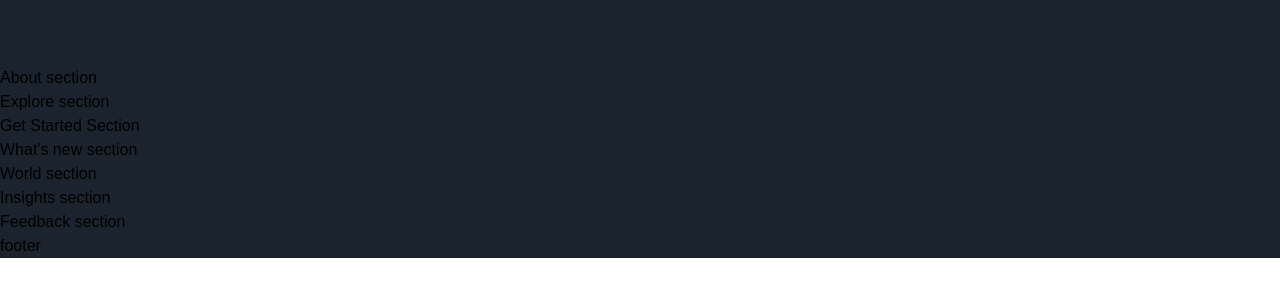
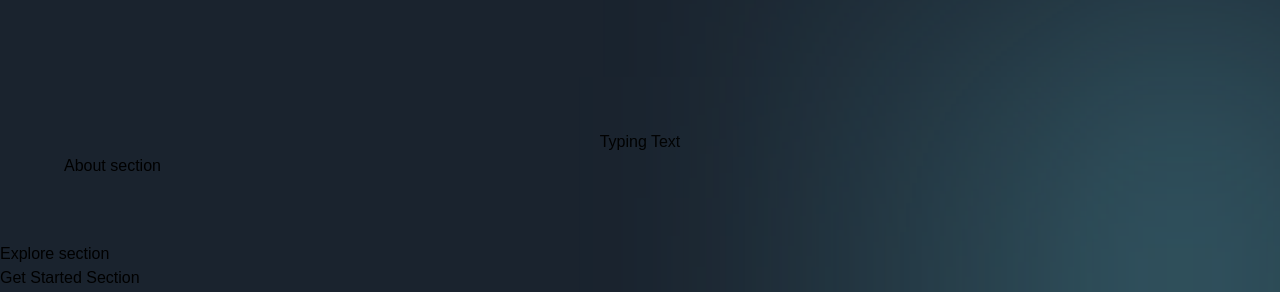
Before and after one commit to mffonua/Modern-Website, a Next.js app: page / in a window 1280 px wide. Shown: the part 1038-1330 px from the top of the page. Before the commit the page ends 1296 px from the top, so only its background shows below. Built offline with nearby package versions, Linux system fonts and the light colour scheme; a web font is replaced by a local one.

Commit message:
fixed bug and implementing typing Text component

```diff
--- a/sections/About.jsx
+++ b/sections/About.jsx
@@ -1,14 +1,25 @@
 'use client';
 import { motion } from 'framer-motion';
+import { TypingText } from '../components';
+
 
 import styles from '../styles';
-import { slideIn, staggerContainer, textVariant } from '../utils/motion';
+import { fadeIn, staggerContainer } from '../utils/motion';
 
 
 
 
 const About = () => (
-  <section>
+  <section className={`${styles.paddings} relative z-10`}>
+    <div className='gradient-02 z-0'/>
+    <motion.div
+    variants={staggerContainer}
+    initial='hidden'
+    whileInView='show'
+    viewport={{ once: false, amount: 0.25}}
+    className={`${styles.innerWidth} mx-auto ${styles.flexCenter} flex-col`}>
+<TypingText title='| About The Metaverse' textStyles='text-center' />
+    </motion.div>
     About section
   </section>
 );
```
